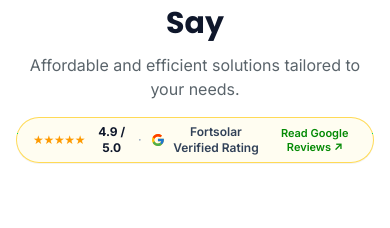
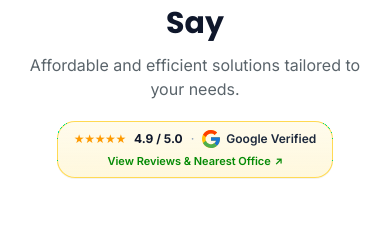
Before and after one commit to fort-solar/staging-landing-clone, a Next.js app: page / in a window 390 px wide. Shown: the part 5870-6098 px from the top of the page. Built offline with nearby package versions, Linux system fonts and the light colour scheme; no server answers.

Commit message:
fix(ui): responsive Google verified rating badge and location-aware Maps link

```diff
--- a/components/features/global/Testimonials.tsx
+++ b/components/features/global/Testimonials.tsx
@@ -62,24 +62,27 @@ const Testimonials = () => {
                     </p>
                     <p className="text-[#5A646B]">Affordable and efficient solutions tailored to your needs.</p>
 
-                    {/* Consolidated Google Verified Rating */}
+                    {/* Consolidated Google Verified Rating (Location-Aware Google Maps) */}
                     <a
-                      href="https://www.google.com/search?q=Fortsolar+Reviews"
+                      href="https://www.google.com/maps/search/?api=1&query=Fortsolar"
                       target="_blank"
                       rel="noopener noreferrer"
-                      className="group inline-flex items-center gap-2.5 rounded-full border border-amber-300/80 bg-amber-50/70 px-4 py-1.5 text-xs font-medium text-amber-950 transition hover:bg-amber-100/90 shadow-2xs mt-1"
-                      title="View verified Fortsolar customer reviews on Google"
+                      className="group mt-2 inline-flex flex-col sm:flex-row items-center justify-center gap-1.5 sm:gap-3 rounded-2xl sm:rounded-full border border-amber-300/80 bg-gradient-to-b from-amber-50/90 to-amber-100/60 px-4 py-2 sm:py-1.5 text-xs font-medium text-amber-950 transition hover:from-amber-100 hover:to-amber-200/80 shadow-2xs max-w-full"
+                      title="View Fortsolar reviews and nearest office on Google Maps"
                     >
-                      <span className="flex items-center text-amber-500 text-xs tracking-tight">★★★★★</span>
-                      <span className="font-bold text-slate-900">4.9 / 5.0</span>
-                      <span className="text-slate-400">·</span>
-                      <span className="flex items-center gap-1.5 font-semibold text-slate-700">
-                        <GoogleIcon />
-                        <span>Fortsolar Verified Rating</span>
-                      </span>
-                      <span className="text-[11px] font-semibold text-[#048A05] group-hover:translate-x-0.5 transition-transform">
-                        Read Google Reviews ↗
-                      </span>
+                      <div className="flex items-center gap-2">
+                        <span className="flex text-amber-500 text-xs tracking-tight">★★★★★</span>
+                        <span className="font-bold text-slate-900">4.9 / 5.0</span>
+                        <span className="text-slate-400">·</span>
+                        <span className="flex items-center gap-1.5 font-semibold text-slate-800">
+                          <GoogleIcon />
+                          <span>Google Verified</span>
+                        </span>
+                      </div>
+                      <div className="flex items-center gap-1 text-[11px] font-semibold text-[#048A05] group-hover:translate-x-0.5 transition-transform">
+                        <span>View Reviews &amp; Nearest Office</span>
+                        <span className="text-[10px]">↗</span>
+                      </div>
                     </a>
                 </div>
 
```
